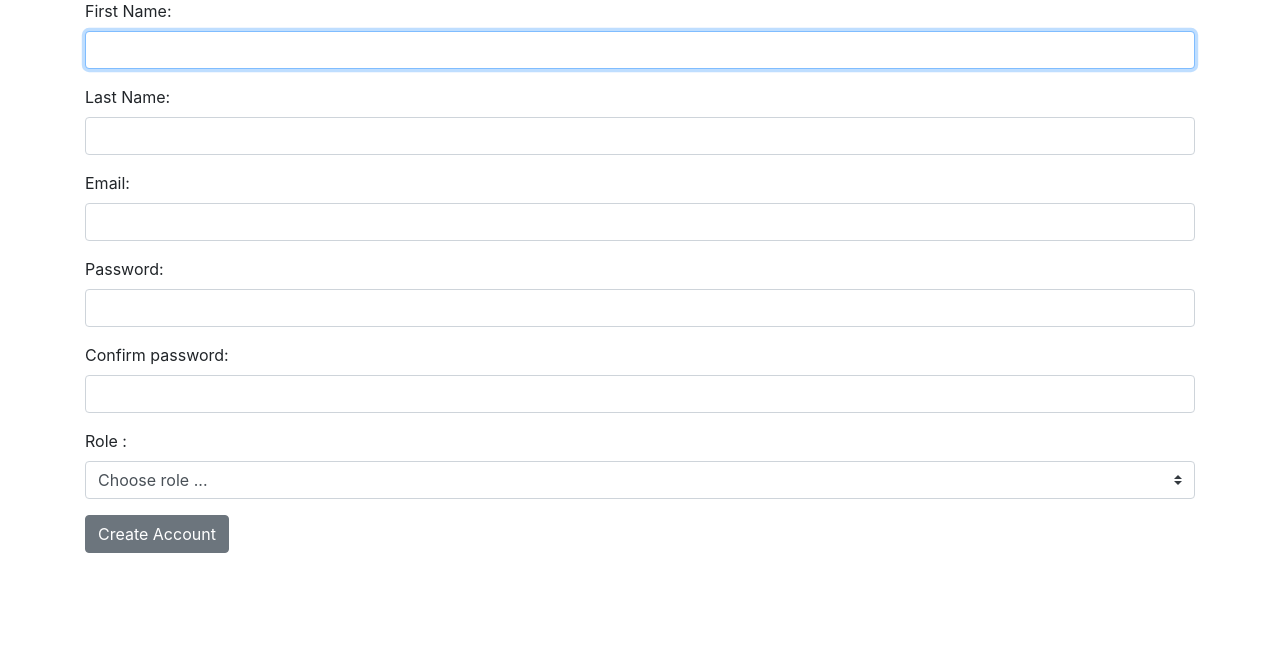
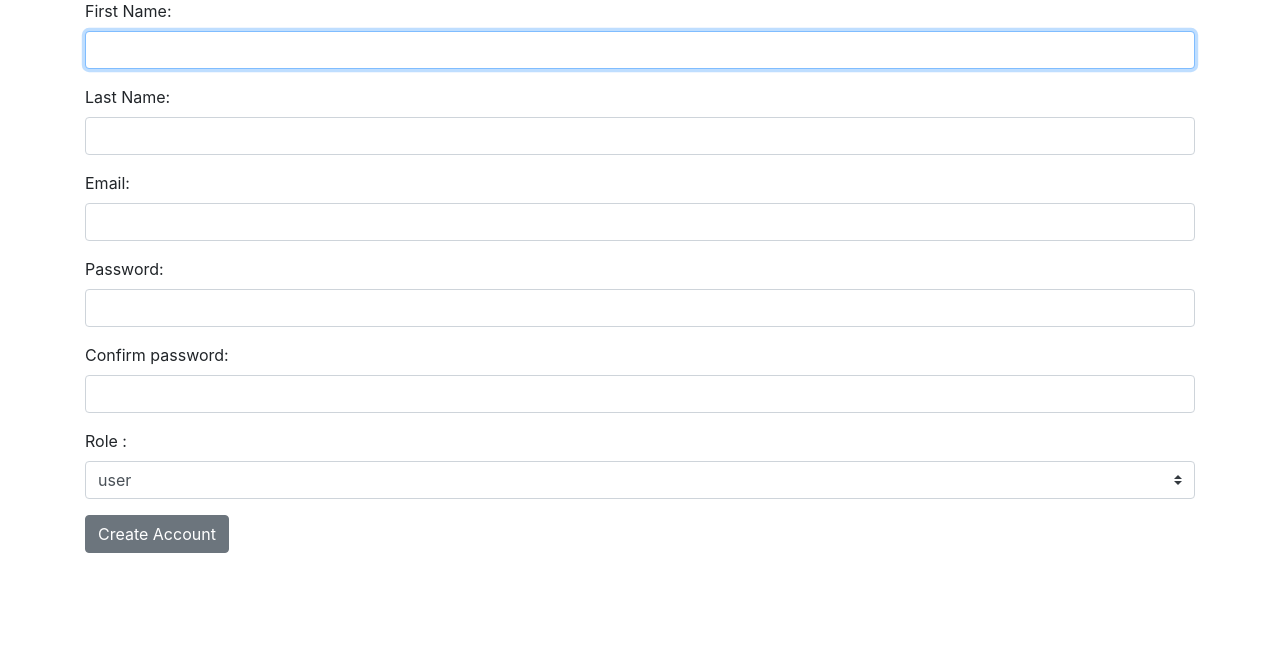
Before and after one commit to jstenske/recipe_app, a Flask app: page /register in a window 1280 px wide. Shown: the part 93-760 px from the top of the page. Run offline with Flask 2, Linux system fonts and the light colour scheme; data that the repository does not hold is empty; some libraries are stand-ins or nearby versions.

Commit message:
User accounts.

```diff
--- a/app.py
+++ b/app.py
@@ -126,7 +126,7 @@ def about():
     return render_template('about.html')
 
 # unauthenticated users can see a message on the registration page
-@app.route('/register')
+@app.route('/register', methods=['GET', 'POST'])
 def register():
     if request.method == 'POST':
         form = request.form
--- a/templates/about.html
+++ b/templates/about.html
@@ -8,5 +8,7 @@
 <h1>
     About Hawkeye Recipes
 </h1>
+<p>Lorem ipsum dolor sit, amet consectetur adipisicing elit. Corporis dolor natus necessitatibus, cumque quibusdam quo! Et debitis doloribus illum velit quo quidem? Quasi asperiores sint harum cupiditate inventore et nobis?
 
+</p>
 {% endblock %}
--- a/templates/new-user.html
+++ b/templates/new-user.html
@@ -24,10 +24,10 @@
         <div class="form-group">
         <label for="role"  class="mr-sm-2" >Role :</label>
         <select name="role" id="role" class="custom-select mr-sm-2" required>
-            <option value="" selected disabled hidden> Choose role ... </option>
-            {% for role in all_roles %}
-            <option value="{{ role['role_name'] }}">{{ role['role_name'] }}</option>
-            {% endfor %}
+
+
+            <option value="user" selected>user</option>
+
         </select>
     </div>
     <div>
```
